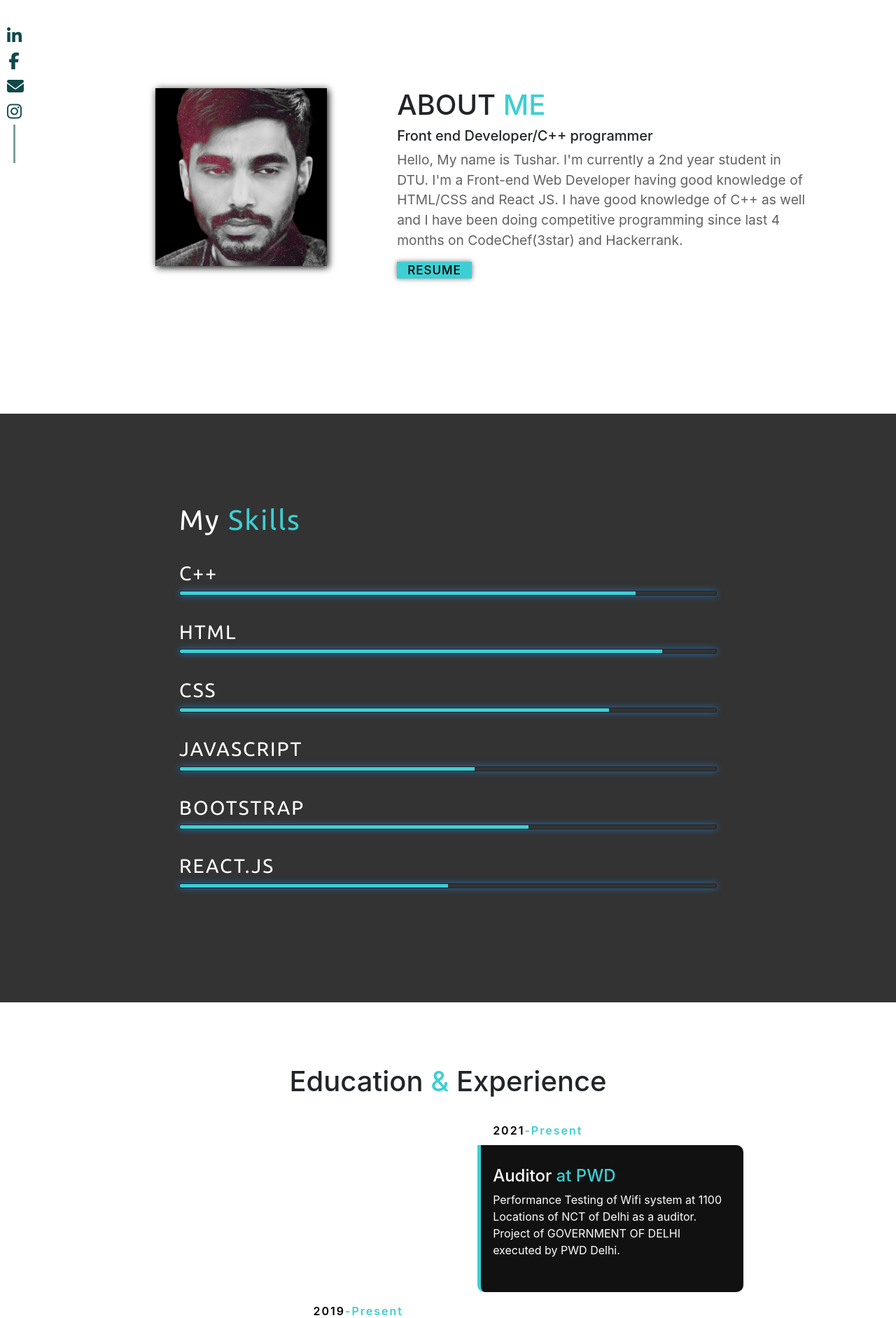
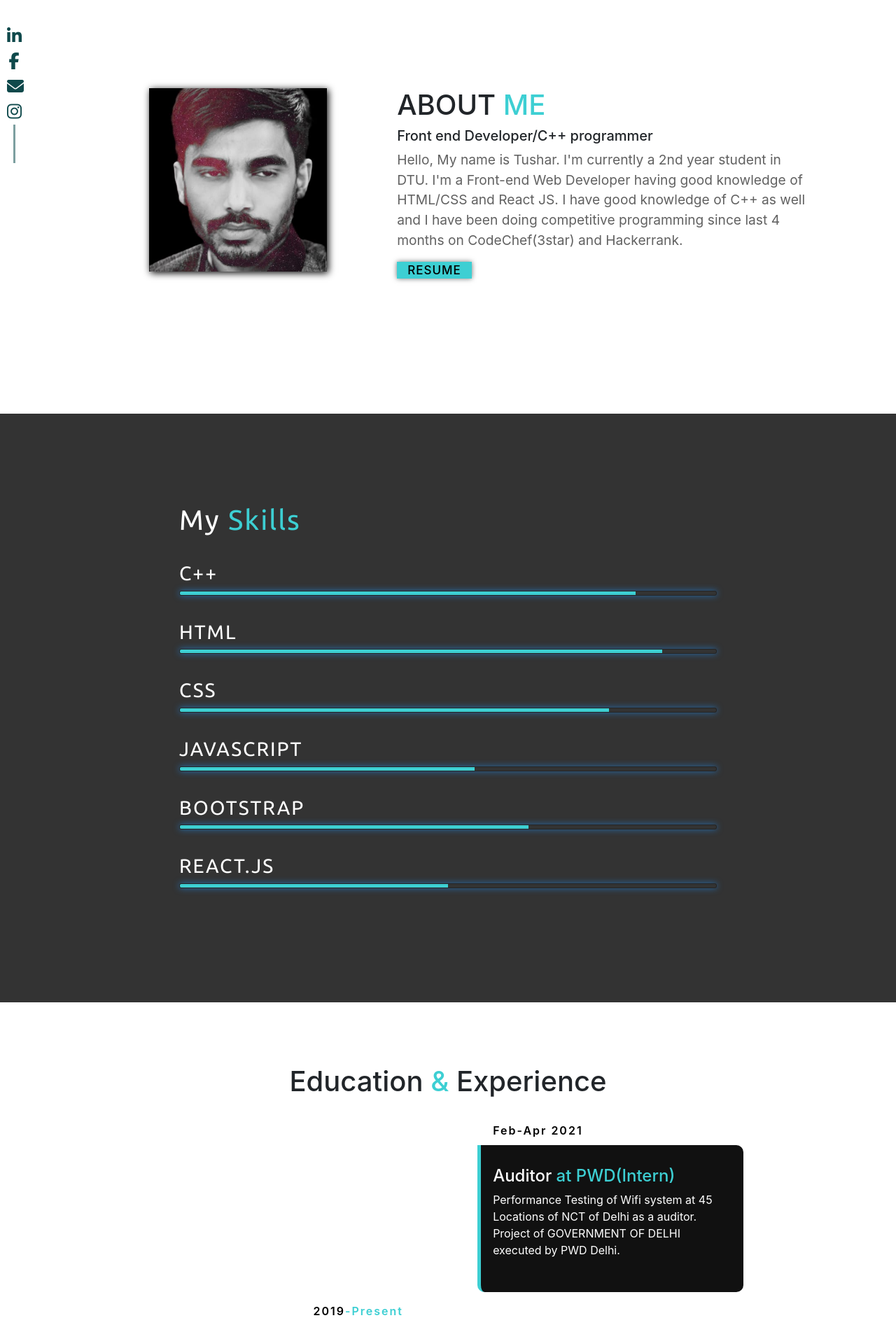
Before and after one commit to Tusharknwl/portfolio-2021, a PHP site: page /index.html in a window 1280 px wide. Shown: the part 567-2450 px from the top of the page at 70% size. Run offline with PHP 8.4, Linux system fonts and the light colour scheme; some libraries are stand-ins or nearby versions; some web fonts are replaced.

Commit message:
20 Apr 2021

```diff
--- a/css/style.css
+++ b/css/style.css
@@ -99,9 +99,6 @@ h1:hover .name {
   width: 75%;
 }
 
-/* .row .glowtext {
-  color: #3DCFD3;
-} */
 
 .greeting h2 a.typewrite {
   margin:0px;
@@ -164,7 +161,7 @@ h1:hover .name {
 
 
 #aboutMe img {
-  width: 60%;
+  width: 62%;
   float: right;
   margin-right: 70px;
   box-shadow: 2px 2px 10px #000
--- a/index.html
+++ b/index.html
@@ -118,9 +118,9 @@
     <ul>
       <li class="right">
         <div class="timeline-content">
-          <h3 class="date date-right">2021<span class="primary">-Present</span></h3>
-          <h1 class="h-right">Auditor<span class="primary"> at PWD</span></h1>
-          <p>Performance Testing of Wifi system at 1100 Locations of NCT of Delhi as a auditor.
+          <h3 class="date date-right">Feb-Apr 2021</h3>
+          <h1 class="h-right">Auditor<span class="primary"> at PWD(Intern)</span></h1>
+          <p>Performance Testing of Wifi system at 45 Locations of NCT of Delhi as a auditor.
             </br>Project of GOVERNMENT OF DELHI executed by PWD Delhi.
             <!--</br>Aim was to done Performance testing using wifi analyser and iperf software.--></p>
         </div>
```
